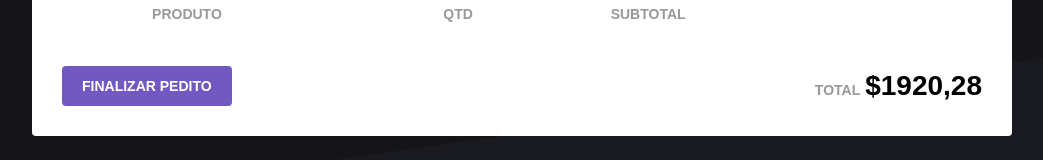
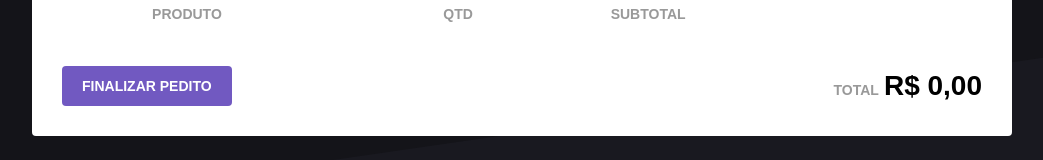
Before and after one commit to daylanbueno/rocketshoes, a React (Create React App) app: page /card in a window 1280 px wide. Shown: the part 177-337 px from the top of the page, without its empty margins (118-1161 px from the left). Built offline with nearby package versions, Linux system fonts and the light colour scheme.

Commit message:
Calculando total e subtotal

```diff
--- a/src/pages/Card/index.js
+++ b/src/pages/Card/index.js
@@ -9,9 +9,10 @@
 } from 'react-icons/md';
 import { Container, ProductTable, Total } from './styles';
 
+import { formatPrice } from '../../util/format'
 import * as CartActions from '../../store/modules/cart/actions';
 
-function Card({ cart, removeFromCart, updateAmount }) {
+function Card({ cart, removeFromCart, updateAmount, total }) {
     const handleRemoveProduct = (product) => {
         removeFromCart(product.id);
     };
@@ -74,7 +75,7 @@
                                 </div>
                             </td>
                             <td>
-                                <strong>$129,90</strong>
+                                <strong>{product.subtotal}</strong>
                             </td>
                             <td>
                                 <button
@@ -93,7 +94,7 @@
                 <button type="button">Finalizar pedito</button>
                 <Total>
                     <span>TOTAL</span>
-                    <strong>$1920,28</strong>
+                    <strong>{total}</strong>
                 </Total>
             </footer>
         </Container>
@@ -101,7 +102,16 @@
 }
 
 const mapStateToProps = (state) => ({
-    cart: state.cart,
+    cart: state.cart.map((product) => ({
+        ...product,
+        subtotal: formatPrice(product.price * product.amount),
+    })),
+
+    total: formatPrice(
+        state.cart.reduce((total, product) => {
+            return total + product.price * product.amount;
+        }, 0)
+    ),
 });
 
 const mapDispatchToProps = (dispatch) =>
```
